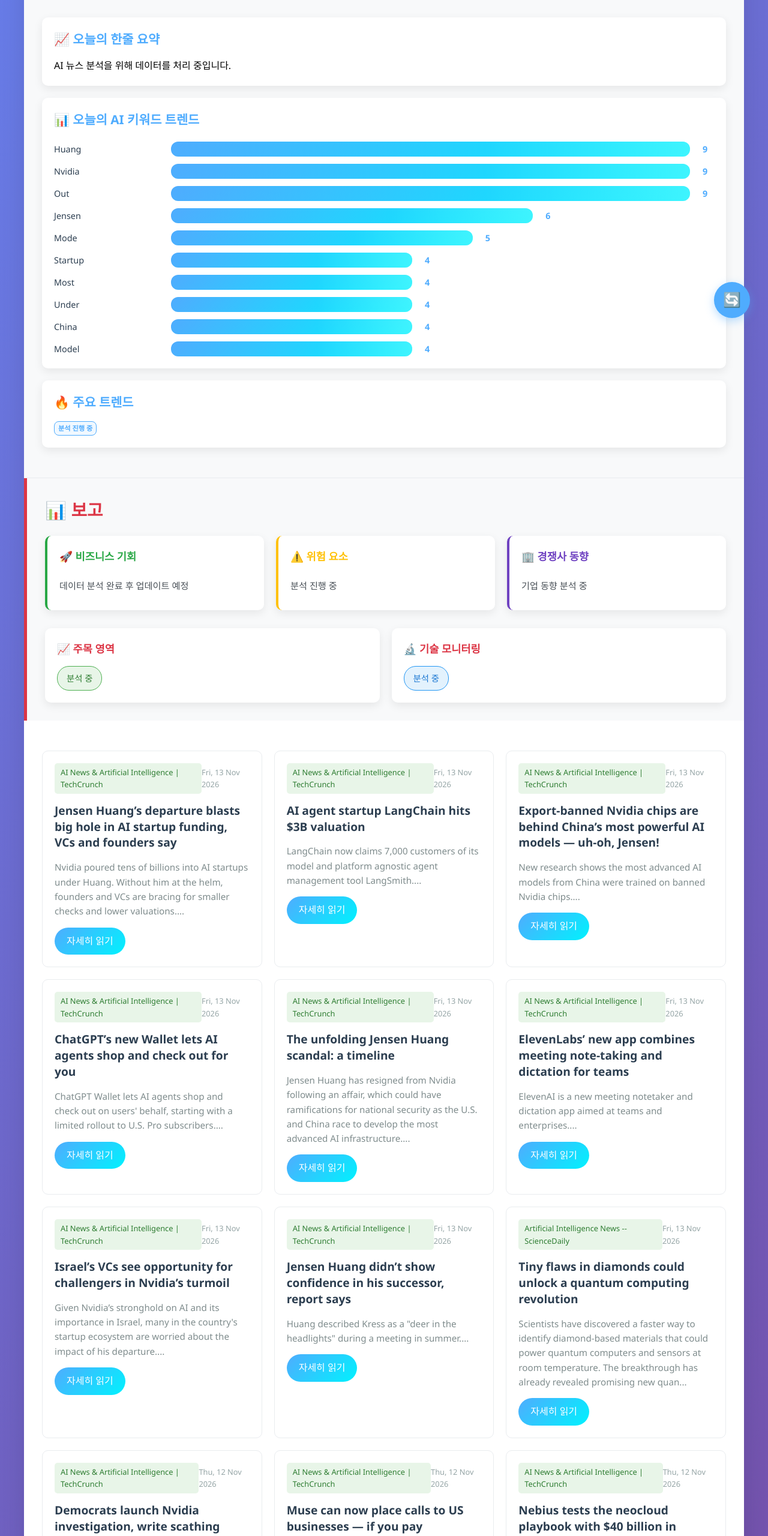
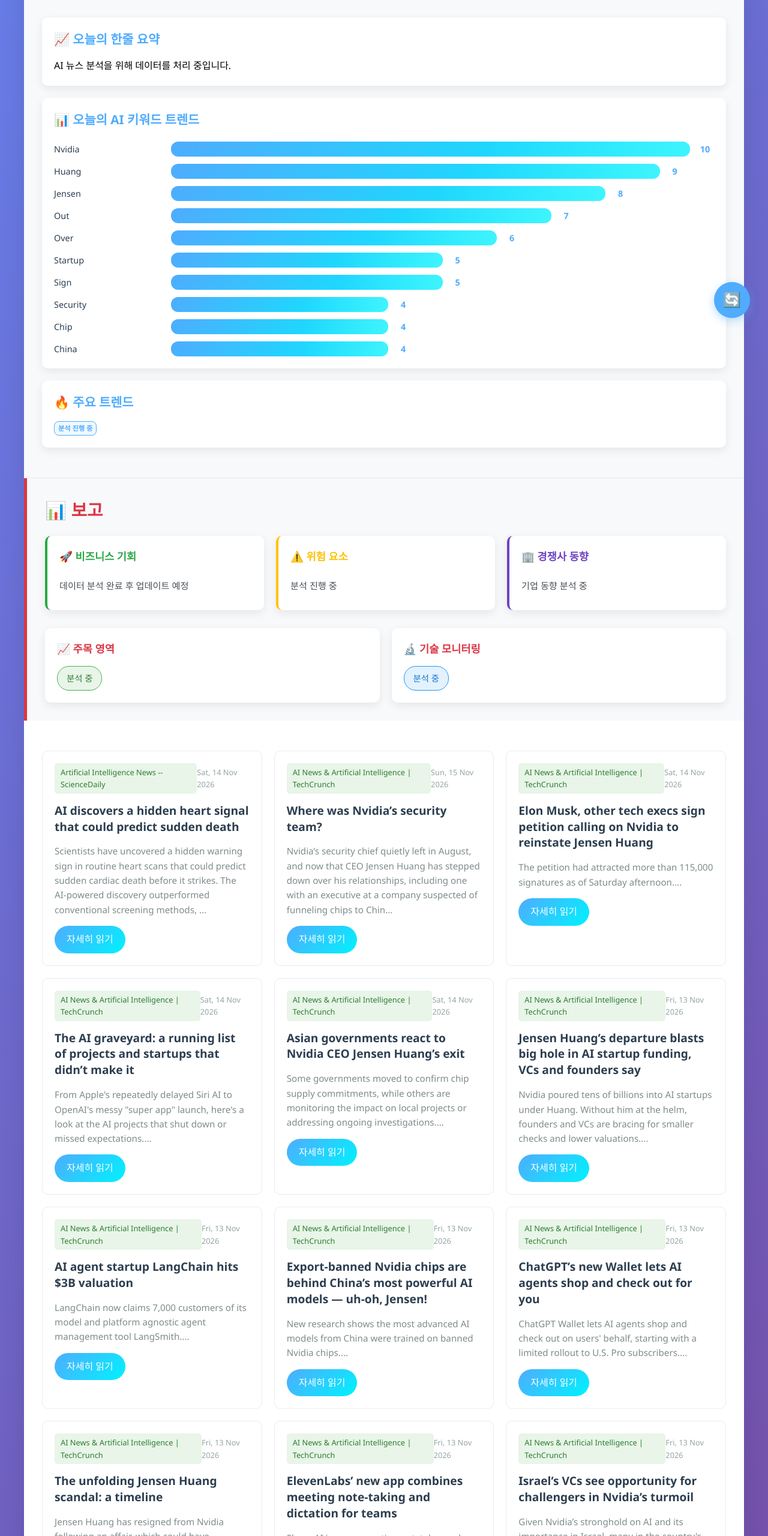
Before and after one commit to zl2su/ai-daily-news, a plain HTML site: page index.html in a window 1280 px wide. Shown: the part 240-2800 px from the top of the page at 60% size. Drawn offline with Linux system fonts and the light colour scheme.

Commit message:
deploy: a45c0f52865d76fc60ce74b3cb03b2fddf67ffde

```diff
--- a/index.html
+++ b/index.html
@@ -4,7 +4,7 @@
 <head>
     <meta charset="UTF-8">
     <meta name="viewport" content="width=device-width, initial-scale=1.0">
-    <title>AI 뉴스 데일리 | 2026-11-14</title>
+    <title>AI 뉴스 데일리 | 2026-11-15</title>
     <style>
         * {
             margin: 0;
@@ -559,7 +559,7 @@
         </div>
 
         <div class="update-time">
-            마지막 업데이트: 2026년 11월 14일 07시 21분
+            마지막 업데이트: 2026년 11월 15일 07시 34분
         </div>
 
         <div class="summary-section">
@@ -575,35 +575,23 @@
 
             <div class="keyword-bar">
                 <div class="keyword-label">
-                    Huang
+                    Nvidia
 
                 </div>
                 <div class="bar-container">
                     <div class="bar" style="width: 100.0%"></div>
-                    <span class="count">9</span>
+                    <span class="count">10</span>
 
                 </div>
             </div>
 
             <div class="keyword-bar">
                 <div class="keyword-label">
-                    Nvidia
+                    Huang
 
                 </div>
                 <div class="bar-container">
-                    <div class="bar" style="width: 100.0%"></div>
-                    <span class="count">9</span>
-
-                </div>
-            </div>
-
-            <div class="keyword-bar">
-                <div class="keyword-label">
-                    Out
-
-                </div>
-                <div class="bar-container">
-                    <div class="bar" style="width: 100.0%"></div>
+                    <div class="bar" style="width: 90.0%"></div>
                     <span class="count">9</span>
 
                 </div>
@@ -615,20 +603,32 @@
 
                 </div>
                 <div class="bar-container">
-                    <div class="bar" style="width: 66.66666666666666%"></div>
-                    <span class="count">6</span>
+                    <div class="bar" style="width: 80.0%"></div>
+                    <span class="count">8</span>
 
                 </div>
             </div>
 
             <div class="keyword-bar">
                 <div class="keyword-label">
-                    Mode
+                    Out
 
                 </div>
                 <div class="bar-container">
-                    <div class="bar" style="width: 55.55555555555556%"></div>
-                    <span class="count">5</span>
+                    <div class="bar" style="width: 70.0%"></div>
+                    <span class="count">7</span>
+
+                </div>
+            </div>
+
+            <div class="keyword-bar">
+                <div class="keyword-label">
+                    Over
+
+                </div>
+                <div class="bar-container">
+                    <div class="bar" style="width: 60.0%"></div>
+                    <span class="count">6</span>
 
                 </div>
             </div>
@@ -639,7 +639,31 @@
 
                 </div>
                 <div class="bar-container">
-                    <div class="bar" style="width: 44.44444444444444%"></div>
+                    <div class="bar" style="width: 50.0%"></div>
+                    <span class="count">5</span>
+
+                </div>
+            </div>
+
+            <div class="keyword-bar">
+                <div class="keyword-label">
+                    Sign
+
+                </div>
+                <div class="bar-container">
+                    <div class="bar" style="width: 50.0%"></div>
+                    <span class="count">5</span>
+
+                </div>
+            </div>
+
+            <div class="keyword-bar">
+                <div class="keyword-label">
+                    Security
+
+                </div>
+                <div class="bar-container">
+                    <div class="bar" style="width: 40.0%"></div>
                     <span class="count">4</span>
 
                 </div>
@@ -647,23 +671,11 @@
 
             <div class="keyword-bar">
                 <div class="keyword-label">
-                    Most
+                    Chip
 
                 </div>
                 <div class="bar-container">
-                    <div class="bar" style="width: 44.44444444444444%"></div>
-                    <span class="count">4</span>
-
-                </div>
-            </div>
-
-            <div class="keyword-bar">
-                <div class="keyword-label">
-                    Under
-
-                </div>
-                <div class="bar-container">
-                    <div class="bar" style="width: 44.44444444444444%"></div>
+                    <div class="bar" style="width: 40.0%"></div>
                     <span class="count">4</span>
 
                 </div>
@@ -675,19 +687,7 @@
 
                 </div>
                 <div class="bar-container">
-                    <div class="bar" style="width: 44.44444444444444%"></div>
-                    <span class="count">4</span>
-
-                </div>
-            </div>
-
-            <div class="keyword-bar">
-                <div class="keyword-label">
-                    Model
-
-                </div>
-                <div class="bar-container">
-                    <div class="bar" style="width: 44.44444444444444%"></div>
+                    <div class="bar" style="width: 40.0%"></div>
                     <span class="count">4</span>
 
                 </div>
@@ -753,6 +753,56 @@
 
 
         <div class="news-grid">
+
+            <div class="news-card">
+                <div class="news-meta">
+                    <span class="news-source">Artificial Intelligence News -- ScienceDaily</span>
+                    <span class="news-date">Sat, 14 Nov 2026</span>
+                </div>
+                <h3>AI discovers a hidden heart signal that could predict sudden death</h3>
+                <p>Scientists have uncovered a hidden warning sign in routine heart scans that could predict sudden cardiac death before it strikes. The AI-powered discovery outperformed conventional screening methods, ...</p>
+                <a href="https://www.sciencedaily.com/releases/2026/11/261112230456.htm" target="_blank" class="read-more">자세히 읽기</a>
+            </div>
+
+            <div class="news-card">
+                <div class="news-meta">
+                    <span class="news-source">AI News & Artificial Intelligence | TechCrunch</span>
+                    <span class="news-date">Sun, 15 Nov 2026</span>
+                </div>
+                <h3>Where was Nvidia’s security team?</h3>
+                <p>Nvidia’s security chief quietly left in August, and now that CEO Jensen Huang has stepped down over his relationships, including one with an executive at a company suspected of funneling chips to Chin...</p>
+                <a href="https://techcrunch.com/2026/11/14/where-was-nvidias-security-team/" target="_blank" class="read-more">자세히 읽기</a>
+            </div>
+
+            <div class="news-card">
+                <div class="news-meta">
+                    <span class="news-source">AI News & Artificial Intelligence | TechCrunch</span>
+                    <span class="news-date">Sat, 14 Nov 2026</span>
+                </div>
+                <h3>Elon Musk, other tech execs sign petition calling on Nvidia to reinstate Jensen Huang</h3>
+                <p>The petition had attracted more than 115,000 signatures as of Saturday afternoon....</p>
+                <a href="https://techcrunch.com/2026/11/14/elon-musk-other-tech-execs-sign-petition-calling-on-nvidia-to-reinstate-jensen-huang/" target="_blank" class="read-more">자세히 읽기</a>
+            </div>
+
+            <div class="news-card">
+                <div class="news-meta">
+                    <span class="news-source">AI News & Artificial Intelligence | TechCrunch</span>
+                    <span class="news-date">Sat, 14 Nov 2026</span>
+                </div>
+                <h3>The AI graveyard: a running list of projects and startups that didn’t make it</h3>
+                <p>From Apple's repeatedly delayed Siri AI to OpenAI's messy "super app" launch, here's a look at the AI projects that shut down or missed expectations....</p>
+                <a href="https://techcrunch.com/2026/11/14/the-ai-graveyard-a-running-list-of-projects-and-startups-that-didnt-make-it/" target="_blank" class="read-more">자세히 읽기</a>
+            </div>
+
+            <div class="news-card">
+                <div class="news-meta">
+                    <span class="news-source">AI News & Artificial Intelligence | TechCrunch</span>
+                    <span class="news-date">Sat, 14 Nov 2026</span>
+                </div>
+                <h3>Asian governments react to Nvidia CEO Jensen Huang’s exit</h3>
+                <p>Some governments moved to confirm chip supply commitments, while others are monitoring the impact on local projects or addressing ongoing investigations....</p>
+                <a href="https://techcrunch.com/2026/11/14/asian-governments-react-to-nvidia-ceo-jensen-huangs-exit/" target="_blank" class="read-more">자세히 읽기</a>
+            </div>
 
             <div class="news-card">
                 <div class="news-meta">
@@ -834,76 +884,6 @@
                 <a href="https://techcrunch.com/2026/11/13/jensen-huang-didnt-show-confidence-in-his-successor-report-says/" target="_blank" class="read-more">자세히 읽기</a>
             </div>
 
-            <div class="news-card">
-                <div class="news-meta">
-                    <span class="news-source">Artificial Intelligence News -- ScienceDaily</span>
-                    <span class="news-date">Fri, 13 Nov 2026</span>
-                </div>
-                <h3>Tiny flaws in diamonds could unlock a quantum computing revolution</h3>
-                <p>Scientists have discovered a faster way to identify diamond-based materials that could power quantum computers and sensors at room temperature. The breakthrough has already revealed promising new quan...</p>
-                <a href="https://www.sciencedaily.com/releases/2026/11/261111005855.htm" target="_blank" class="read-more">자세히 읽기</a>
-            </div>
-
-            <div class="news-card">
-                <div class="news-meta">
-                    <span class="news-source">AI News & Artificial Intelligence | TechCrunch</span>
-                    <span class="news-date">Thu, 12 Nov 2026</span>
-                </div>
-                <h3>Democrats launch Nvidia investigation, write scathing letter on Huang’s ‘scheme’ with Trump</h3>
-                <p>This Congressional investigation into Nvidia's China sales and its dealings with Trump is the second one, so far, since news of the alleged spy affair broke....</p>
-                <a href="https://techcrunch.com/2026/11/12/democrats-launch-nvidia-investigation-write-scathing-letter-on-huangs-scheme-with-trump/" target="_blank" class="read-more">자세히 읽기</a>
-            </div>
-
-            <div class="news-card">
-                <div class="news-meta">
-                    <span class="news-source">AI News & Artificial Intelligence | TechCrunch</span>
-                    <span class="news-date">Thu, 12 Nov 2026</span>
-                </div>
-                <h3>Muse can now place calls to US businesses — if you pay</h3>
-                <p>Muse's AI can now place outbound calls to U.S. businesses — but it's not free....</p>
-                <a href="https://techcrunch.com/2026/11/12/muse-can-now-place-calls-to-u-s-businesses-if-you-pay/" target="_blank" class="read-more">자세히 읽기</a>
-            </div>
-
-            <div class="news-card">
-                <div class="news-meta">
-                    <span class="news-source">AI News & Artificial Intelligence | TechCrunch</span>
-                    <span class="news-date">Thu, 12 Nov 2026</span>
-                </div>
-                <h3>Nebius tests the neocloud playbook with $40 billion in planned spending</h3>
-                <p>Nebius plans to fund its $40 billion AI infrastructure expansion through customer prepayments and loans, even as delays at a Microsoft data center raise questions about its financing model....</p>
-                <a href="https://techcrunch.com/2026/11/12/nebius-tests-the-neocloud-playbook-with-40-billion-in-planned-spending/" target="_blank" class="read-more">자세히 읽기</a>
-            </div>
-
-            <div class="news-card">
-                <div class="news-meta">
-                    <span class="news-source">AI News & Artificial Intelligence | TechCrunch</span>
-                    <span class="news-date">Thu, 12 Nov 2026</span>
-                </div>
-                <h3>Jensen Huang was having a third affair, Reuters reports</h3>
-                <p>Reuters is withholding the name of the new employee linked to Huang, but says she is an employee of Nvidia....</p>
-                <a href="https://techcrunch.com/2026/11/12/jensen-huang-was-having-a-third-affair-reuters-reports/" target="_blank" class="read-more">자세히 읽기</a>
-            </div>
-
-            <div class="news-card">
-                <div class="news-meta">
-                    <span class="news-source">AI News & Artificial Intelligence | TechCrunch</span>
-                    <span class="news-date">Thu, 12 Nov 2026</span>
-                </div>
-                <h3>Google’s latest Search upgrade promises better answers to your most complicated questions</h3>
-                <p>Powered by Gemini 4 Hydrogen, Google's AI Mode is getting better at understanding complex queries, surfacing relevant links, and delivering richer visual responses....</p>
-                <a href="https://techcrunch.com/2026/11/12/googles-latest-search-upgrade-promises-better-answers-to-your-most-complicated-questions/" target="_blank" class="read-more">자세히 읽기</a>
-            </div>
-
-            <div class="news-card">
-                <div class="news-meta">
-                    <span class="news-source">AI News & Artificial Intelligence | TechCrunch</span>
-                    <span class="news-date">Thu, 12 Nov 2026</span>
-                </div>
-                <h3>Nectar launches an AI agent to automate creator discovery and outreach for brands</h3>
-                <p>Nectar's new AI agent automates influencer marketing, helping brands discover creators, manage outreach and partnerships, and track campaign results....</p>
-                <a href="https://techcrunch.com/2026/11/12/nectar-launches-an-ai-agent-to-automate-creator-discovery-and-outreach-for-brands/" target="_blank" class="read-more">자세히 읽기</a>
-            </div>
-
         </div>
 
         <div class="footer">
```
Also changed, not shown: yesterday_keywords.json (+9 -9 lines).
